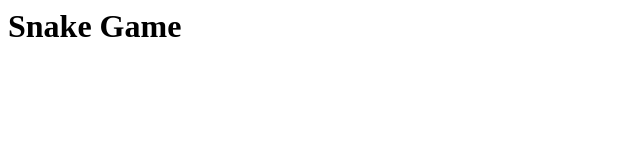
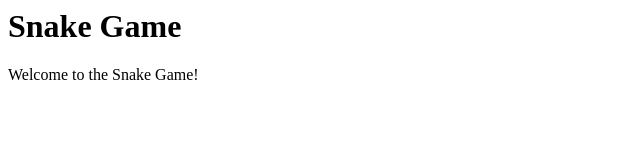
Before and after one commit to bekenbawer/snake, a plain HTML site: page index.html in a window 1280 px wide. Shown: the whole page, without its empty margins (0-640 px from the left). Drawn offline with Linux system fonts and the light colour scheme.

Commit message:
Ajouter des éléments

```diff
--- a/index.html
+++ b/index.html
@@ -6,5 +6,7 @@
 </head>
 <body>
        <h1>Snake Game</h1>
+       <p>Welcome to the Snake Game!</p>
+
 </body>
 </html>
```
